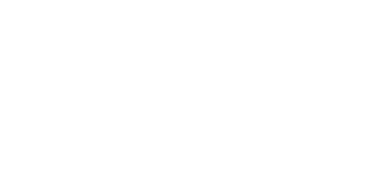
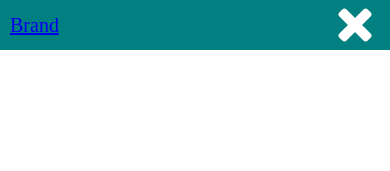
Before and after one commit to WhatAsherThinks/fashion-burger, a plain HTML site: page index.html in a window 390 px wide. Drawn offline with Linux system fonts and the light colour scheme.

Commit message:
creates responsive nav styles

```diff
--- a/css/style.css
+++ b/css/style.css
@@ -0,0 +1,104 @@
+*{
+  box-sizing: border-box;
+  margin: 0;
+  padding: 0;
+}
+html{
+  font-size: 10px;
+}
+
+.main-nav{
+  display: flex;
+  min-height: 5rem;
+  background: teal;
+  padding: 0 1rem;
+  /* this controls vertical alignment.*/
+  align-items: center;
+  font-size: 2rem;
+}
+
+.hamburger{
+  display: none;
+}
+
+.main-nav-list{
+  display: flex;
+  list-style: none;
+  /* pushes all the list items to the right*/
+  margin-left: auto;
+}
+
+.main-nav-list li{
+  margin-left: 1rem;
+  /*adding padding here allows the user to click a little around the link and still be considered as clicking it. this helps with small devices and such*/
+  padding: 1rem;
+}
+
+@media (max-width: 60rem) {
+  .main-nav{
+    flex-wrap: wrap;
+  }
+
+  .hamburger{
+    display: block;
+    margin-left: auto;
+    background: transparent;
+    border: none;
+    width: 5rem;
+    height: 5rem;
+    /*by giving hamburger as relative, you can now absolute position children of ths element.*/
+    position: relative;
+  }
+
+  .hamburger div{
+    height: 1rem;
+    width: 4rem;
+    background: white;
+    position: absolute;
+    border-radius: .3rem;
+    /* this is moving the anchor point inside the box. the translate is moving  it to the middle of the element (box). -50% is moving it horizontal to the left. the second one moves it -50% down. so the anchor poiont is now in the center*/
+    transform: translate(-50%,-50%);
+    left: 50%;
+  }
+
+  .hamburger div:first-child {
+    top: 25%;
+  }
+  .hamburger div:nth-child(2){
+  top: 50%
+  }
+
+  .hamburger div:nth-child(3) {
+  top: 75%;
+  }
+
+/*if you put the two classes separated by a period. "hamburger.close" this is selecting two classes. If and element has BOTH hamburger and close. This will make sure that the previous hamburger styl;es are overrulled*/
+  .hamburger.close div:first-child {
+    top: 50%;
+    transform: translate(-50%,-50%) rotate(45deg);
+  }
+  .hamburger.close div:nth-child(2){
+    opacity: 0;
+  }
+  .hamburger.close div:nth-child(3){
+    top: 50%;
+    transform: translate(-50%,-50%) rotate(-45deg);
+  }
+
+  .main-nav-list{
+    /* this makes it a blockelement which means it takes up width 100% */
+    display: block;
+    /* this makes sure its 100% because it is still a child of main nav, which is display flex. display flex, only takes up as much spaces as the content (the words)*/
+    width: 100%;
+    text-align: center;
+    max-height: 0;
+  /*by dafault the content will go outside, so to hide it, put overflow: hidden;*/
+    overflow: hidden;
+    transition: 0.25s;
+  }
+
+  .main-nav-list.open{
+  /* by giving it a max height, it allows it to get a transition*/
+    max-height: 20rem;
+  }
+}
--- a/index.html
+++ b/index.html
@@ -8,8 +8,22 @@
   <title>Fashion Burger</title>
 </head>
 <body>
+  <nav class="main-nav">
+    <a href="#" class="brand-link">Brand</a>
+    <button id="main-nav-toggle" class="hamburger close">
+      <div></div>
+      <div></div>
+      <div></div>
+    </button>
+    <ul class="main-nav-list">
+      <li><a href="#">About</a></li>
+      <li><a href="#">Services</a></li>
+      <li><a href="#">Gallery</a></li>
+      <li><a href="#">Contact</a></li>
+    </ul>
+  </nav>
 
-  <script src="js/script.js
-  " charset="utf-8"></script>
+
+  <script src="js/script.js" charset="utf-8"></script>
 </body>
 </html>
```
